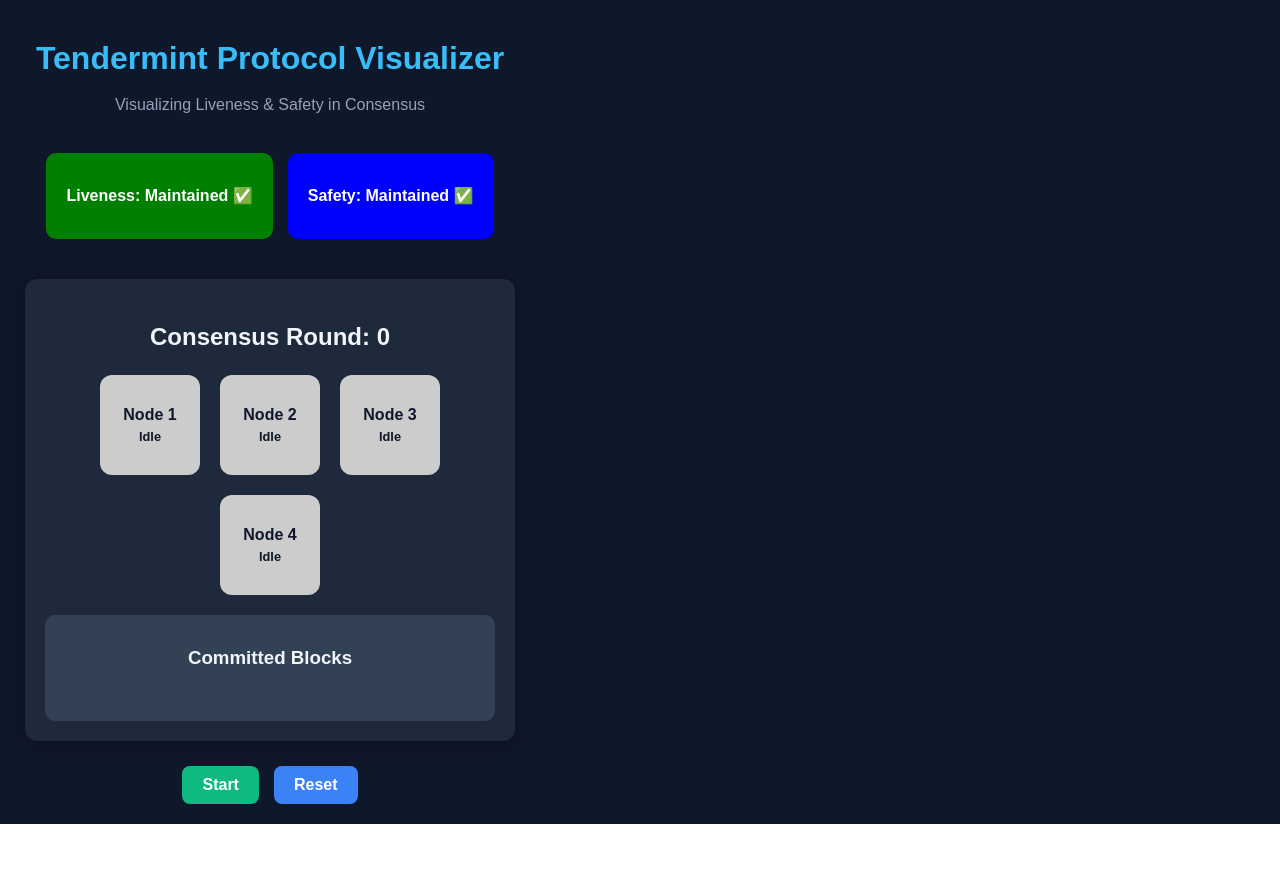
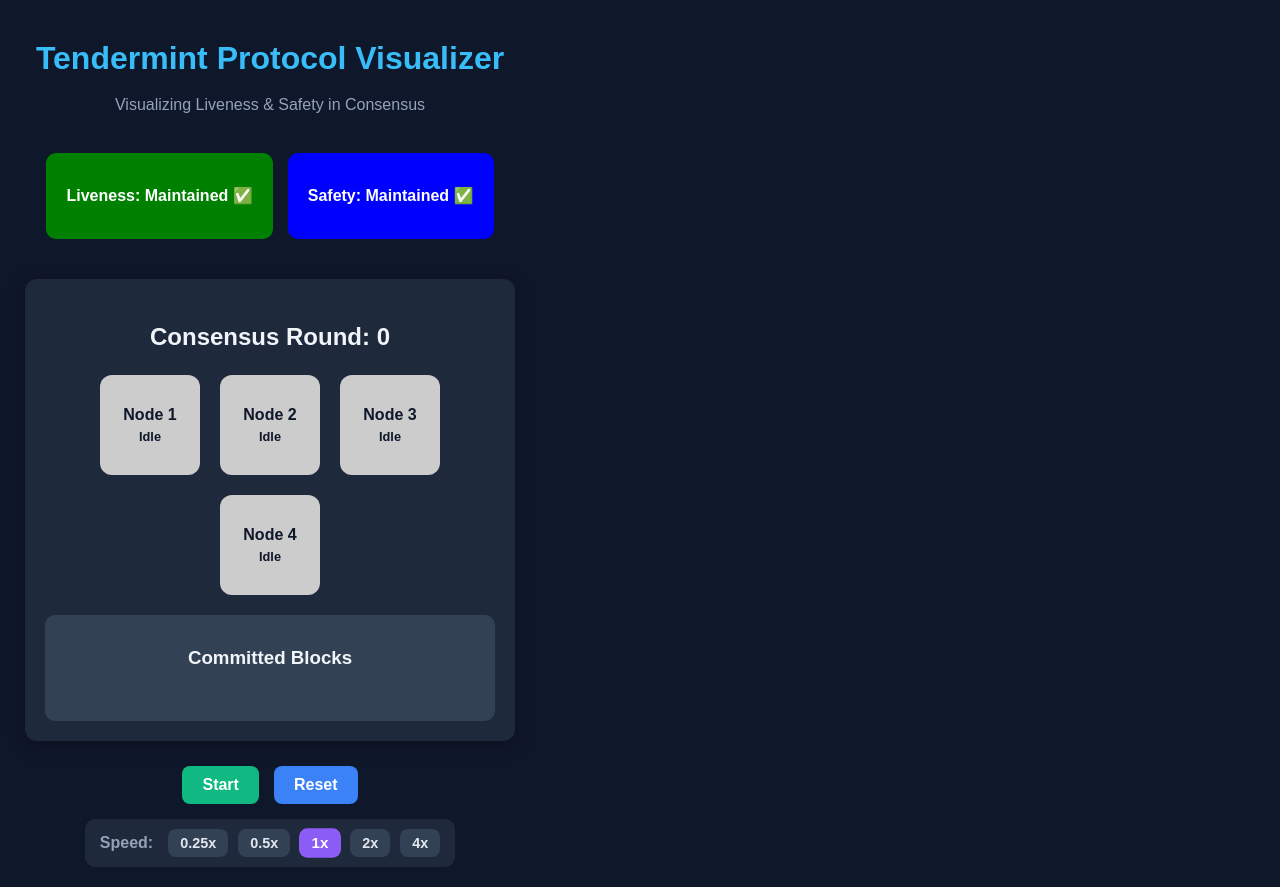
Before and after one commit to thotham30/BTA_Tendermint, a React (Vite) app: page / in a window 1280 px wide. Before the commit the page ends 824 px from the top, so only its background shows below. Built offline with nearby package versions, Linux system fonts and the light colour scheme.

Commit message:
Added Simulation Speed Controller

```diff
--- a/src/components/Controls.jsx
+++ b/src/components/Controls.jsx
@@ -2,16 +2,54 @@
 import { useConsensus } from "../context/ConsensusContext";
 
 export default function Controls() {
-  const { isRunning, startConsensus, stopConsensus, resetNetwork } = useConsensus();
+  const {
+    isRunning,
+    speed,
+    startConsensus,
+    stopConsensus,
+    resetNetwork,
+    changeSpeed,
+  } = useConsensus();
+
+  const speedOptions = [
+    { label: "0.25x", value: 0.25 },
+    { label: "0.5x", value: 0.5 },
+    { label: "1x", value: 1 },
+    { label: "2x", value: 2 },
+    { label: "4x", value: 4 },
+  ];
 
   return (
     <div className="controls">
-      {!isRunning ? (
-        <button onClick={startConsensus} className="start-btn">Start</button>
-      ) : (
-        <button onClick={stopConsensus} className="stop-btn">Pause</button>
-      )}
-      <button onClick={resetNetwork} className="reset-btn">Reset</button>
+      <div className="control-buttons">
+        {!isRunning ? (
+          <button onClick={startConsensus} className="start-btn">
+            Start
+          </button>
+        ) : (
+          <button onClick={stopConsensus} className="stop-btn">
+            Pause
+          </button>
+        )}
+        <button onClick={resetNetwork} className="reset-btn">
+          Reset
+        </button>
+      </div>
+
+      <div className="speed-controls">
+        <label>Speed:</label>
+        {speedOptions.map((option) => (
+          <button
+            key={option.value}
+            onClick={() => changeSpeed(option.value)}
+            className={`speed-btn ${
+              speed === option.value ? "active" : ""
+            }`}
+          >
+            {option.label}
+          </button>
+        ))}
+      </div>
     </div>
   );
 }
--- a/src/context/ConsensusContext.jsx
+++ b/src/context/ConsensusContext.jsx
@@ -1,5 +1,13 @@
-import React, { createContext, useContext, useState, useEffect } from "react";
-import { initializeNetwork, simulateConsensusStep } from "../utils/NetworkSimulation";
+import React, {
+  createContext,
+  useContext,
+  useState,
+  useEffect,
+} from "react";
+import {
+  initializeNetwork,
+  simulateConsensusStep,
+} from "../utils/NetworkSimulation";
 
 const ConsensusContext = createContext();
 
@@ -10,6 +18,7 @@
   const [isRunning, setIsRunning] = useState(false);
   const [liveness, setLiveness] = useState(true);
   const [safety, setSafety] = useState(true);
+  const [speed, setSpeed] = useState(1); // 1x speed by default
 
   useEffect(() => {
     const initialNodes = initializeNetwork(4);
@@ -33,8 +42,13 @@
     setIsRunning(false);
   };
 
+  const changeSpeed = (newSpeed) => {
+    setSpeed(newSpeed);
+  };
+
   useEffect(() => {
     if (!isRunning) return;
+    const baseDelay = 1500; // Base delay in ms
     const interval = setInterval(() => {
       const { updatedNodes, newBlock, newLiveness, newSafety } =
         simulateConsensusStep(nodes, blocks);
@@ -43,10 +57,10 @@
       setRound((prev) => prev + 1);
       setLiveness(newLiveness);
       setSafety(newSafety);
-    }, 1500);
+    }, baseDelay / speed);
 
     return () => clearInterval(interval);
-  }, [isRunning, nodes, blocks]);
+  }, [isRunning, nodes, blocks, speed]);
 
   return (
     <ConsensusContext.Provider
@@ -57,9 +71,11 @@
         liveness,
         safety,
         isRunning,
+        speed,
         startConsensus,
         stopConsensus,
         resetNetwork,
+        changeSpeed,
       }}
     >
       {children}
--- a/src/styles/App.css
+++ b/src/styles/App.css
@@ -34,8 +34,52 @@
 
 .controls {
   display: flex;
+  flex-direction: column;
   gap: 15px;
   margin-top: 25px;
+  align-items: center;
+}
+
+.control-buttons {
+  display: flex;
+  gap: 15px;
+}
+
+.speed-controls {
+  display: flex;
+  gap: 10px;
+  align-items: center;
+  background-color: #1e293b;
+  padding: 10px 15px;
+  border-radius: 10px;
+}
+
+.speed-controls label {
+  font-weight: 600;
+  color: #94a3b8;
+  margin-right: 5px;
+}
+
+.speed-btn {
+  background-color: #334155;
+  color: #e2e8f0;
+  padding: 6px 12px;
+  font-size: 0.9rem;
+  transition: all 0.2s;
+}
+
+.speed-btn.active {
+  background-color: #8b5cf6;
+  color: white;
+  transform: scale(1.05);
+}
+
+.speed-btn:hover {
+  background-color: #475569;
+}
+
+.speed-btn.active:hover {
+  background-color: #7c3aed;
 }
 
 button {
```
Also changed, not shown: prompt.txt (added), 1 other file (tests, documents, lock files or other folders).
